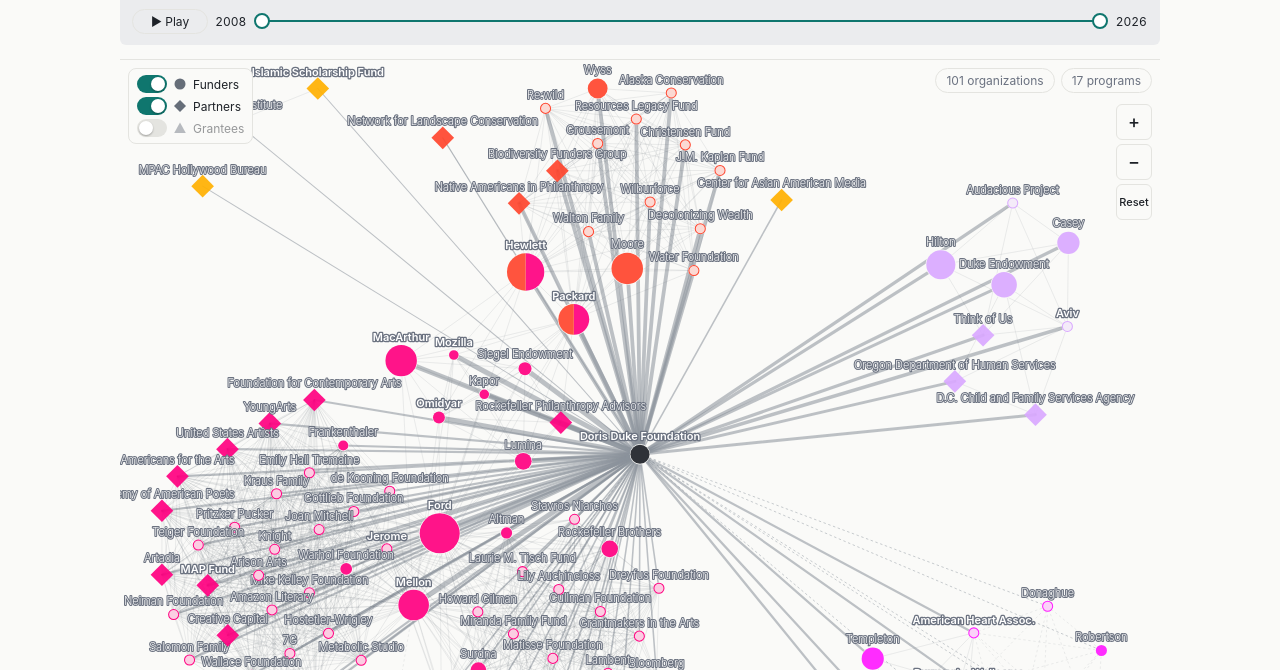
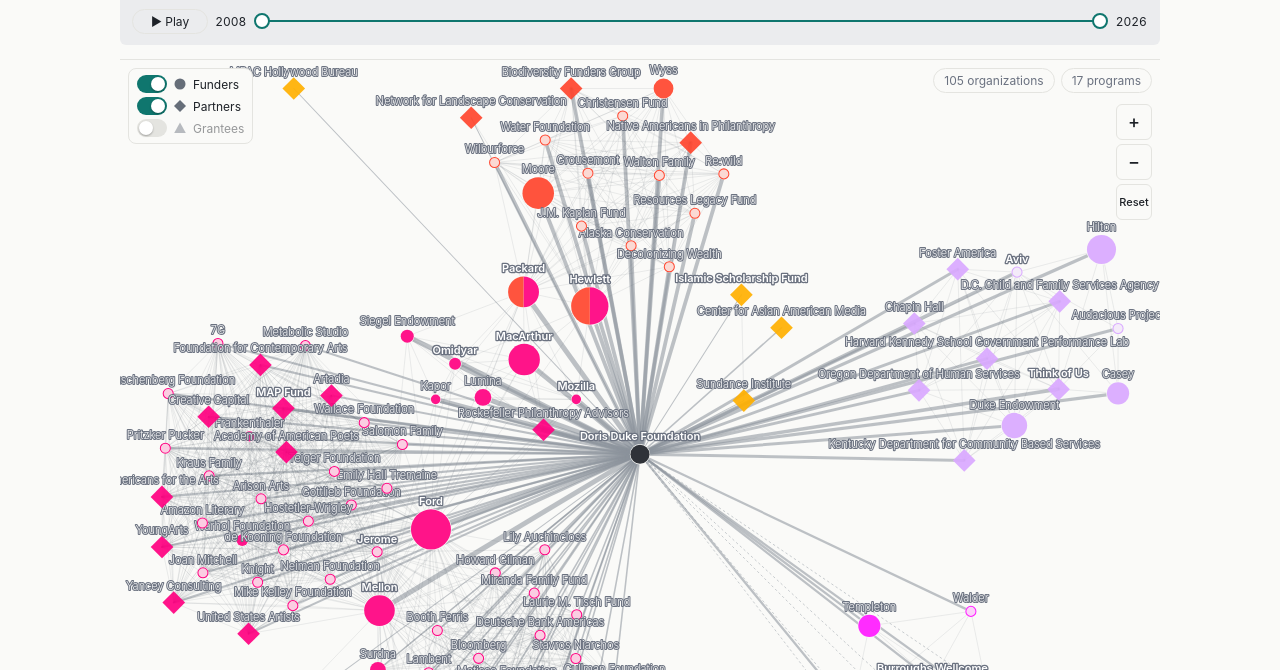
Before and after one commit to hqudd/DDF-funder-network, a plain HTML site: page index.html in a window 1280 px wide. Shown: the part 130-800 px from the top of the page. Drawn offline with nearby package versions, Linux system fonts and the light colour scheme; animation ran at ten frames a second.

Commit message:
Apply accuracy-check fixes
Co-Authored-By: Claude Opus 5.5 <noreply@anthropic.com>
Claude-Session: https://claude.ai/code/session_01P6e6KXHdsreWLLGj46UGyL

```diff
--- a/index.html
+++ b/index.html
@@ -253,7 +253,7 @@
       src: "https://www.macfound.org/press/press-releases/humanity-ai-commits-500-million-to-build-a-people-centered-future-for-ai",
       f: ["DDF","Ford","Lumina","Kapor","MacArthur","Mellon","Mozilla","Omidyar","Packard","Siegel Endowment","Rockefeller Philanthropy Advisors"],
       roles: { "Rockefeller Philanthropy Advisors": "Fiscal sponsor; manages the pooled fund" } },
-    { n: "Artists Make Technology", grantees: {"Albany Park Theater Project": "First-cohort grant, art and technology project", "Center for Cultural Vibrancy": "First-cohort grant, art and technology project", "DeltaARTS": "First-cohort grant, art and technology project", "Extreme Lengths Productions": "First-cohort grant, art and technology project", "HowlRound Theatre Commons": "First-cohort grant, art and technology project", "STUDIO F.A.C.E.": "First-cohort grant, art and technology project", "sweat variant": "First-cohort grant, art and technology project", "Balletic Athletic": "First-cohort grant, art and technology project", "EMPAC at Rensselaer Polytechnic Institute": "First-cohort grant, art and technology project", "SLIPPAGE (Northwestern University)": "First-cohort grant, art and technology project"}, pr: "Arts", y: 2026, amt: 11, basis: "$11M three-year initiative; $6.5M committed at launch",
+    { n: "Artists Make Technology", grantees: {"Albany Park Theater Project": "First-cohort grant, art and technology project", "Center for Cultural Vibrancy": "First-cohort grant, art and technology project", "DeltaARTS": "First-cohort grant, art and technology project", "Extreme Lengths Productions": "First-cohort grant, art and technology project", "HowlRound Theatre Commons": "First-cohort grant, art and technology project", "STUDIO F.A.C.E.": "First-cohort grant, art and technology project", "Sweat Variant": "First-cohort grant, art and technology project", "Balletic Athletic": "First-cohort grant, art and technology project", "EMPAC at Rensselaer Polytechnic Institute": "First-cohort grant, art and technology project", "SLIPPAGE (Northwestern University)": "First-cohort grant, art and technology project"}, pr: "Arts", y: 2026, amt: 11, basis: "$11M three-year initiative; $6.5M committed at launch",
       src: "https://www.dorisduke.org/news/doris-duke-foundation-and-mozilla-foundation-announce-usd6-5m-commitment-to-ensure-performing-artists-are-at-the-center-of-technology-innovation",
       f: ["DDF","Mozilla","Hewlett","Ford","MacArthur","Omidyar"] },
     { n: "DDF and Ford technology grants", grantees: {"Junebug Productions": {"note": "AI platform for Black theater management", "web": "https://www.junebugproductions.org/"}, "Kinetic Light": {"note": "R&D of multisensory access technology", "web": "https://kineticlight.org/"}, "New York Live Arts (The Healing Project)": {"note": "Art, technology and advocacy for healing", "web": "https://newyorklivearts.org/"}, "Open Circle Theatre": {"note": "VitaNova, accessible interactive hybrid musical", "web": "https://opencircletheatre.org/"}, "Producer Hub": {"note": "Accessible tools for remote real-time jazz (Marcus Roberts)", "web": "https://www.producerhub.org/"}, "SOZO Impact": {"note": "EARTH.SPEAKS XR platform with Osage Nation (joint grant)", "web": "https://sozomedia.com/earthspeaks"}, "Relaxed Animals": "EARTH.SPEAKS XR platform (joint grant with SOZO)"}, pr: "Arts", y: 2026, amt: 4, basis: "More than $4M over five years",
@@ -265,23 +265,23 @@
     { n: "Artist Relief", pr: "Arts", y: 2020, amt: 10, basis: "Initial $10M: $5M Mellon seed plus $5M from 23 foundations",
       src: "https://www.joanmitchellfoundation.org/uploads/pdf/Artist-Relief_Press-Release-20200408.pdf",
       f: ["DDF","Ford","Mellon","Warhol Foundation","Mike Kelley Foundation","de Kooning Foundation","7G","Gottlieb Foundation","Amazon Literary","Arison Arts","Emily Hall Tremaine","Frankenthaler","Jerome","Joan Mitchell","Kraus Family","Knight","Neiman Foundation","Metabolic Studio","Pritzker Pucker","Salomon Family","Rauschenberg Foundation","Hostetler-Wrigley","Teiger Foundation","Wallace Foundation","Academy of American Poets","Artadia","Creative Capital","Foundation for Contemporary Arts","MAP Fund","YoungArts","United States Artists","Americans for the Arts","Yancey Consulting"],
-      roles: { "Academy of American Poets": "Organizer", "Artadia": "Organizer", "Creative Capital": "Organizer", "Foundation for Contemporary Arts": "Organizer", "MAP Fund": "Organizer", "YoungArts": "Organizer", "United States Artists": "Organizer", "Americans for the Arts": "Research partner", "Yancey Consulting": "Research partner" } },
-    { n: "MAP Fund regranting (DDF + Mellon, since 2008)", pr: "Arts", y: 2008, amt: 28.6, basis: "Cumulative DDF and Mellon regranting since 2008",
+      roles: { "Academy of American Poets": "Organizer", "Artadia": "Organizer", "Creative Capital": "Organizer", "Foundation for Contemporary Arts": "Organizer", "MAP Fund": "Organizer", "YoungArts": "Organizer", "United States Artists": "Organizer", "Americans for the Arts": "Research partner", "Yancey Consulting": "Documented Artist Relief and wrote recommendations afterward" } },
+    { n: "MAP Fund regranting (DDF + Mellon, 2008-2024)", pr: "Arts", y: 2008, amt: 28.6, basis: "DDF $21.8M (2008-2024) plus Mellon $6.8M (2010-2024); both ended in 2024",
       src: "https://mapfund.org/about/history", f: ["DDF","Mellon","MAP Fund"],
       roles: { "MAP Fund": "Operates the regranting program" } },
-    { n: "National Dance Project (reported 2025)", grantees: {"Rosy Simas Danse": "2025 NDP Production Grant: A:gajë:gwah dësa'nigöëwë:nye:'", "Sweat Variant": "2025 NDP Production Grant: adaku, part 2", "Jamal Jackson Dance Company": "2025 NDP Production Grant: Adultification", "MoBBallet": "2025 NDP Production Grant: Harlem Renaissance the Ballet: Chapter I", "A.I.M by Kyle Abraham": "2025 NDP Production Grant: I Grieve Different", "Jacob Jonas The Company": "2025 NDP Production Grant: Nature Sounds While the IV Drips", "The Love Makers Company": "2025 NDP Production Grant: Post-Failure Potentials", "DANCE IQUAIL!": "2025 NDP Production Grant: Resent(ME)nt", "Tere O'Connor Dance": "2025 NDP Production Grant: The Lace", "Rosie Herrera Dance Theatre": "2025 NDP Production Grant: Tropical Depression", "Escuela de Bomba y Plena Tata Cepeda": "2025 NDP Production Grant: Zafra"}, pr: "Arts", y: 2025, amt: null, basis: "Amount not found", src: null, f: ["DDF","Mellon","New England Foundation for the Arts"],
+    { n: "National Dance Project (reported 2025)", grantees: {"Rosy Simas Danse": "2025 NDP Production Grant: A:gajë:gwah dësa'nigöëwë:nye:'", "Sweat Variant": "2025 NDP Production Grant: adaku, part 2", "Jamal Jackson Dance Company": "2025 NDP Production Grant: Adultification", "MoBBallet": "2025 NDP Production Grant: Harlem Renaissance the Ballet: Chapter I", "A.I.M by Kyle Abraham": "2025 NDP Production Grant: I Grieve Different", "Jacob Jonas The Company": "2025 NDP Production Grant: Nature Sounds While the IV Drips", "The Love Makers Company": "2025 NDP Production Grant: Post-Failure Potentials", "DANCE IQUAIL!": "2025 NDP Production Grant: Resent(ME)nt", "Tere O'Connor Dance": "2025 NDP Production Grant: The Lace", "Rosie Herrera Dance Theatre": "2025 NDP Production Grant: Tropical Depression", "Escuela de Bomba y Plena Tata Cepeda": "2025 NDP Production Grant: Zafra"}, pr: "Arts", y: 2025, amt: 2, basis: "$2M in 2025 NDP production grants for 20 projects", src: "https://www.nefa.org/node/14279", f: ["DDF","Mellon","New England Foundation for the Arts"],
       roles: { "New England Foundation for the Arts": "Runs the National Dance Project" } },
     { n: "Tribal Nations Conservation Pledge", pr: "Environment", y: 2023, amt: 102.5, basis: "$102.5M pledge over five years; DDF's share about $32M",
       src: "https://www.philanthropy.com/article/15-grant-makers-pool-102-5-million-for-indigenous-led-conservation-efforts",
       f: ["DDF","Alaska Conservation","Christensen Fund","Decolonizing Wealth","Moore","Grousemont","J.M. Kaplan Fund","Packard","Resources Legacy Fund","Re:wild","Walton Family","Water Foundation","Wilburforce","Hewlett","Wyss","Native Americans in Philanthropy","Biodiversity Funders Group"],
       roles: { "Native Americans in Philanthropy": "Co-announced the pledge; Hewlett grants for the collaborative go to it", "Biodiversity Funders Group": "Co-announced the pledge" } },
-    { n: "Catalyst Fund", grantees: {"Blackfeet Conservation Collaborative": "Blackfeet-controlled conservation areas, coordination", "Chilkat Valley Working Group": "Strategic plans, regenerative economy training", "Climate Science Alliance Tribal Working Group": "Tribal climate resilience workplan", "Delmarva Restoration and Conservation Network": "Coordinator and action plan", "Heart of Maryland Conservation Alliance": "Coordinator, website, action plan, summit", "High Divide Collaborative": "Full-time coordinator, fire and connectivity work", "Lake Superior Collaborative": "Coordinator, governance, action plan", "Metro Denver Nature Alliance": "Regional vision and equity strategy", "Northwest Boreal Landscape Conservation Cooperative": "Indigenous Leadership Working Group engagement", "Ocala to Osceola Wildlife Corridor Partnership": "Coordinator, priority plan, Sentinel Landscape", "San Juan-Chama Watershed Partnership": "Landowner outreach, restoration projects", "S'Klallam Territory Wildlife Monitoring and Conservation Partnership": "Wildlife camera network protocols", "Staying Connected Initiative": "Long-term funding model assessment", "Texas Hill Country Conservation Network": "Coordinator, action plan, online presence"}, pr: "Environment", y: 2019, amt: 2.5, basis: "Fund total as reported with the 2019 grants",
+    { n: "Catalyst Fund", grantees: {"Blackfeet Conservation Collaborative": "Blackfeet-controlled conservation areas, coordination", "Chilkat Valley Working Group": "Strategic plans, regenerative economy training", "Climate Science Alliance Tribal Working Group": "Tribal climate resilience workplan", "Delmarva Restoration and Conservation Network": "Coordinator and action plan", "Heart of Maryland Conservation Alliance": "Coordinator, website, action plan, summit", "High Divide Collaborative": "Full-time coordinator, fire and connectivity work", "Lake Superior Collaborative": "Coordinator, governance, action plan", "Metro Denver Nature Alliance": "Regional vision and equity strategy", "Northwest Boreal Landscape Conservation Cooperative": "Indigenous Leadership Working Group engagement", "Ocala to Osceola Wildlife Corridor Partnership": "Coordinator, priority plan, Sentinel Landscape", "San Juan-Chama Watershed Partnership": "Landowner outreach, restoration projects", "S'Klallam Territory Wildlife Monitoring and Conservation Partnership": "Wildlife camera network protocols", "Staying Connected Initiative": "Long-term funding model assessment", "Texas Hill Country Conservation Network": "Coordinator, action plan, online presence"}, pr: "Environment", y: 2019, amt: 0.33, basis: "2019 round: 14 awards totaling about $331K; the fund reports more than $2.5M across 2019-2025",
       src: "https://landscapeconservation.org/wp-content/uploads/2017/12/Catalyst-Fund_2019-Grants-Descriptions_Final.pdf", f: ["DDF","Hewlett","Network for Landscape Conservation"],
-      roles: { "Network for Landscape Conservation": "Announces the awards and appears to run the fund (the page does not say outright)" } },
-    { n: "OPT-In for Families", grantees: {"DC Child and Family Services Agency": "D.C. pilot site agency", "Oregon Department of Human Services": "Oregon pilot site agency", "Kentucky Department for Community Based Services": "Kentucky pilot site agency", "Chapin Hall": "Formative evaluation and technical assistance", "Harvard Kennedy School Government Performance Lab": "Technical assistance to sites", "Foster America": "Technical assistance to sites", "Think of Us": "Technical assistance to sites"}, pr: "Child Well-being", y: 2024, amt: 33, basis: "$33M over three years",
+      roles: { "Network for Landscape Conservation": "Administers the fund" } },
+    { n: "OPT-In for Families", pr: "Child Well-being", y: 2024, amt: 33, basis: "$33M over three years; four pilot sites (D.C., Kentucky, Oregon, South Carolina; the South Carolina agency is not named in sources)",
       src: "https://dorisduke.org/news/doris-duke-foundation-launches-new-opt-in-for-families-initiative-to-refocus-the-child-welfare-system-on-prevention",
-      f: ["DDF","Duke Endowment","Aviv","D.C. Child and Family Services Agency","Oregon Department of Human Services"],
-      roles: { "D.C. Child and Family Services Agency": "Pilot site", "Oregon Department of Human Services": "Pilot site" } },
+      f: ["DDF","Duke Endowment","Aviv","D.C. Child and Family Services Agency","Oregon Department of Human Services","Kentucky Department for Community Based Services","Chapin Hall","Harvard Kennedy School Government Performance Lab","Foster America","Think of Us"],
+      roles: { "D.C. Child and Family Services Agency": "Pilot site", "Oregon Department of Human Services": "Pilot site", "Kentucky Department for Community Based Services": "Pilot site", "Chapin Hall": "Evaluation partner", "Harvard Kennedy School Government Performance Lab": "Technical assistance partner", "Foster America": "Technical assistance partner", "Think of Us": "Technical assistance partner" } },
     { n: "Think of Us, Audacious Project", pr: "Child Well-being", y: 2023, amt: 47.5, basis: "Audacious Project award, 2023",
       src: "https://www.insidephilanthropy.com/home/2024/5/22/seven-funders-working-to-improve-child-welfare-and-foster-care",
       f: ["DDF","Casey","Hilton","Aviv","Audacious Project","Think of Us"],
@@ -379,7 +379,6 @@
     "David Rockefeller Fund": "https://www.davidrockefellerfund.org",
     "MacKenzie Scott": "https://yieldgiving.com",
     "Jerome": "https://www.jeromefdn.org",
-    "Dreyfus Foundation": "https://www.dreyfus.org",
     "Warhol Foundation": "https://warholfoundation.org",
     "Mike Kelley Foundation": "https://www.mikekelleyfoundation.org",
     "de Kooning Foundation": "https://www.dekooning.org",
```
